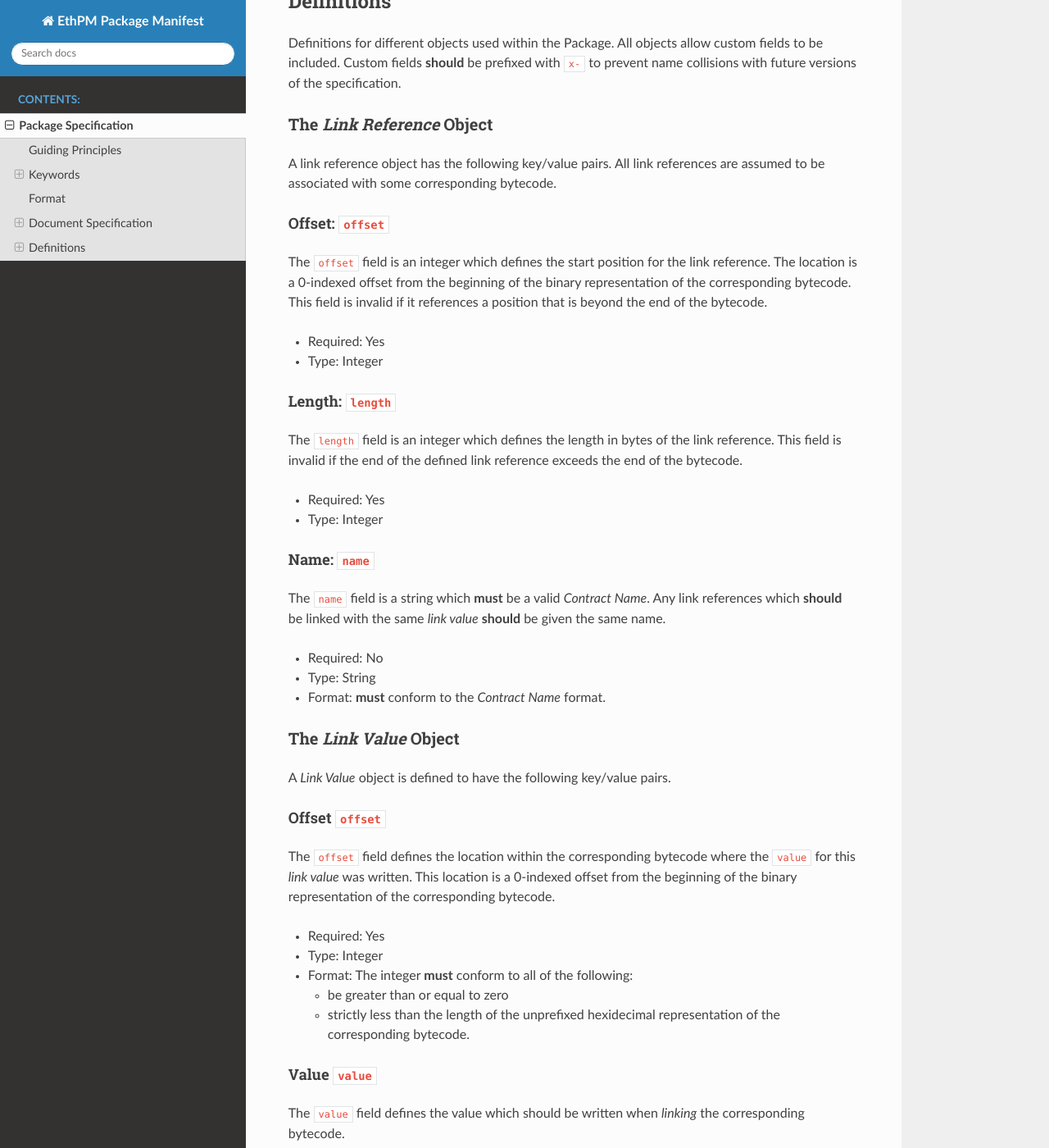
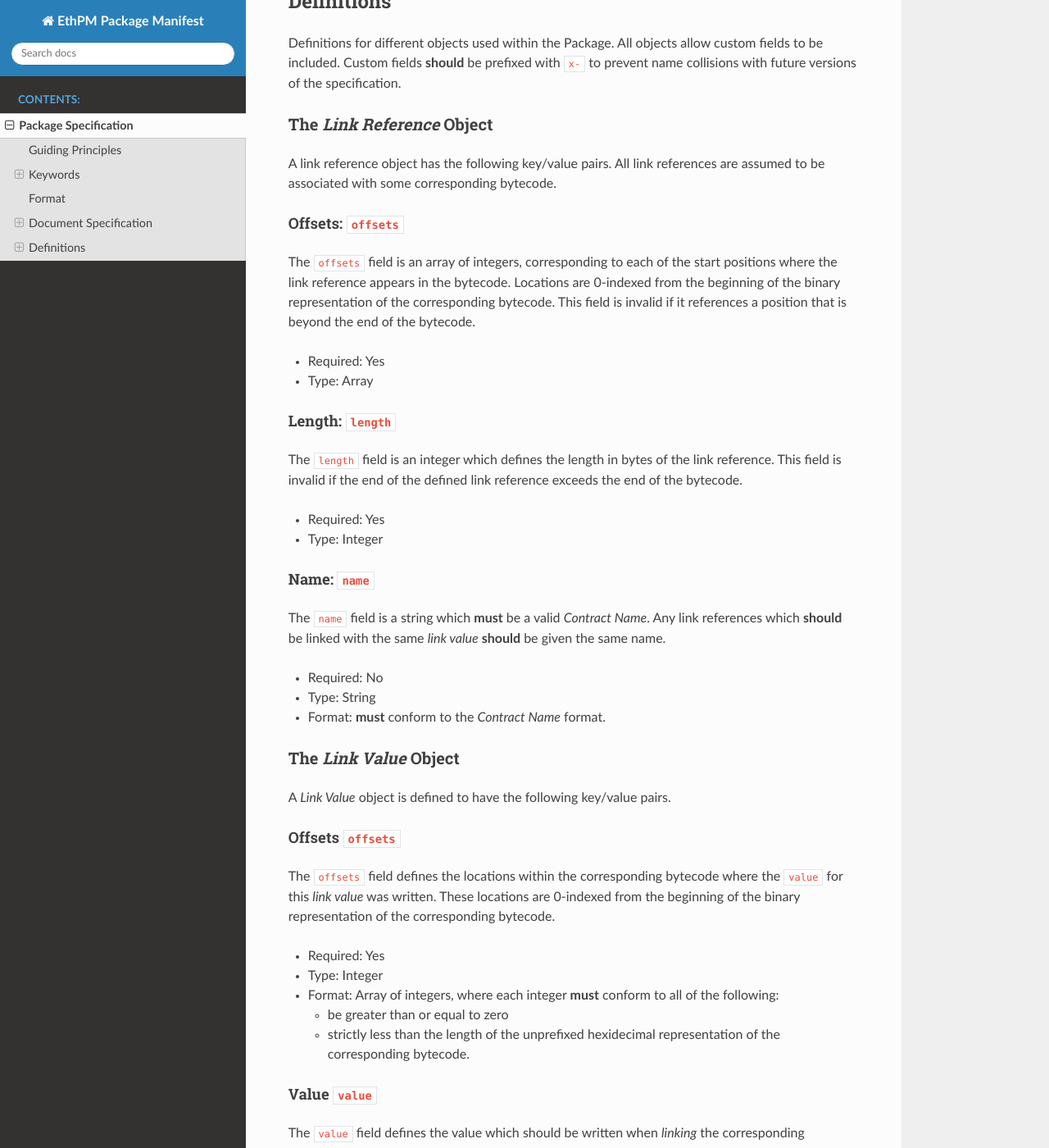
Before and after one commit to ethpm/ethpm-spec, a Sphinx documentation site: the page built from docs/source/package-spec.rst, in a window 1280 px wide and 1400 px high, scrolled down 6754 px. Shown: the whole window at 82% size. Built offline with Sphinx 7.4.7 and the Read the Docs theme 2.0.0, drawn with Linux system fonts in a browser that asks for light colours; some of the changed text lies outside the part shown.

Commit message:
Change offset to offsets

```diff
--- a/docs/source/package-spec.rst
+++ b/docs/source/package-spec.rst
@@ -372,16 +372,17 @@ The *Link Reference* Object
 A link reference object has the following key/value pairs. All link
 references are assumed to be associated with some corresponding bytecode.
 
-Offset: ``offset``
+Offsets: ``offsets``
 ^^^^^^^^^^^^^^^^^^
 
-The ``offset`` field is an integer which defines the start position for
-the link reference.  The location is a 0-indexed offset from the beginning
-of the binary representation of the corresponding bytecode.  This field is
-invalid if it references a position that is beyond the end of the bytecode.
+The ``offsets`` field is an array of integers, corresponding to each of the
+start positions where the link reference appears in the bytecode.
+Locations are 0-indexed from the beginning of the binary representation of
+the corresponding bytecode.  This field is invalid if it references a position
+that is beyond the end of the bytecode.
 
 -  Required: Yes
--  Type: Integer
+-  Type: Array
 
 Length: ``length``
 ^^^^^^^^^^^^^^^^^^
@@ -412,17 +413,18 @@ A *Link Value* object is defined to have the following key/value pairs.
 
 .. _offset-offset-1:
 
-Offset ``offset``
+Offsets ``offsets``
 ^^^^^^^^^^^^^^^^^
 
-The ``offset`` field defines the location within the corresponding
-bytecode where the ``value`` for this *link value* was written.
-This location is a 0-indexed offset from the beginning of the binary
-representation of the corresponding bytecode.
+The ``offsets`` field defines the locations within the corresponding bytecode
+where the ``value`` for this *link value* was written.  These locations are
+0-indexed from the beginning of the binary representation of the
+corresponding bytecode.
 
 -  Required: Yes
 -  Type: Integer
--  Format: The integer **must** conform to all of the following:
+-  Format: Array of integers, where each integer **must** conform to
+   all of the following:
 
    -  be greater than or equal to zero
    -  strictly less than the length of the unprefixed hexidecimal
@@ -519,7 +521,7 @@ to link the corresponding bytecode.
 
 Validation of this field includes the following:
 
--  No two link value objects may contain the same ``offset``.
+-  No two link value objects may contain any of the same values for ``offsets``.
 -  Each link value object **must** have a corresponding link reference
    object under the ``link_references`` field.
 -  The length of the resolved ``value`` **must** be equal to the
```
Also changed, not shown: 1 other file.
